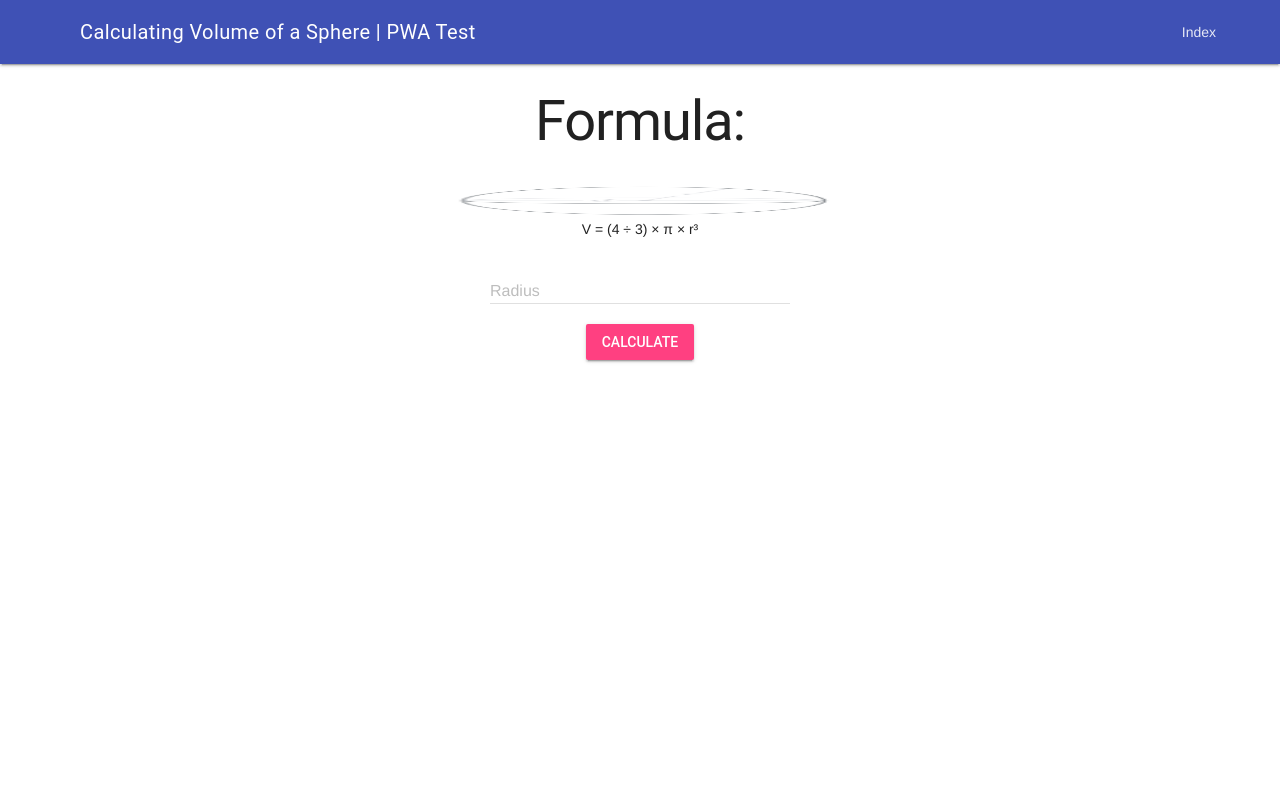
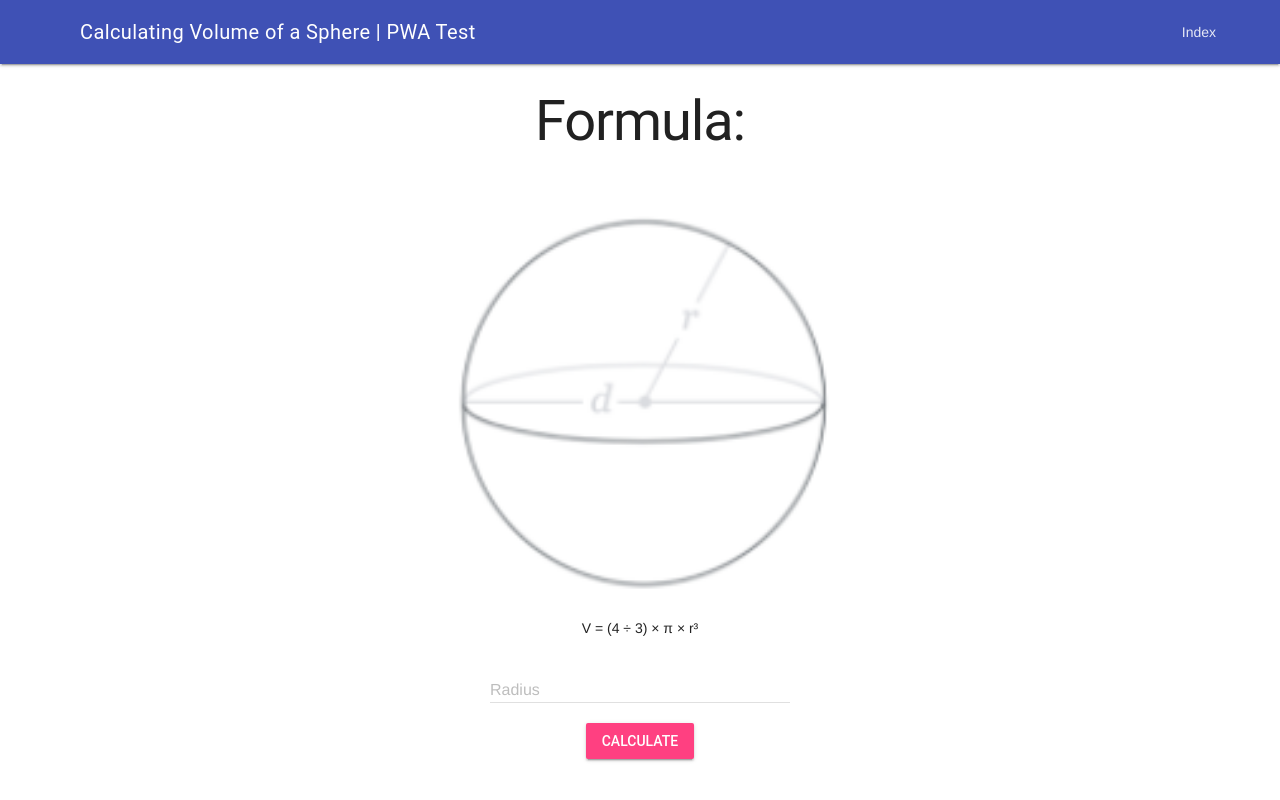
Before and after one commit to CristianoSellitto/ICS2O-Unit3-03-HTML-PWA, a plain HTML site: page index.html in a window 1280 px wide. Drawn offline with nearby package versions, Linux system fonts and the light colour scheme.

Commit message:
Fixed error

```diff
--- a/index.html
+++ b/index.html
@@ -37,7 +37,7 @@
     <br>
     <br>
     <h1>Formula:</h1>
-    <img src="./img/sphere.png" alt="Image of a Sphere" width="33%" height="33">
+    <img src="./img/sphere.png" alt="Image of a Sphere" width="33%" height="33%">
     <p>V = (4 ÷ 3) × π × r³</p>
     <!-- Radius Input -->
     <form action="#">
```
